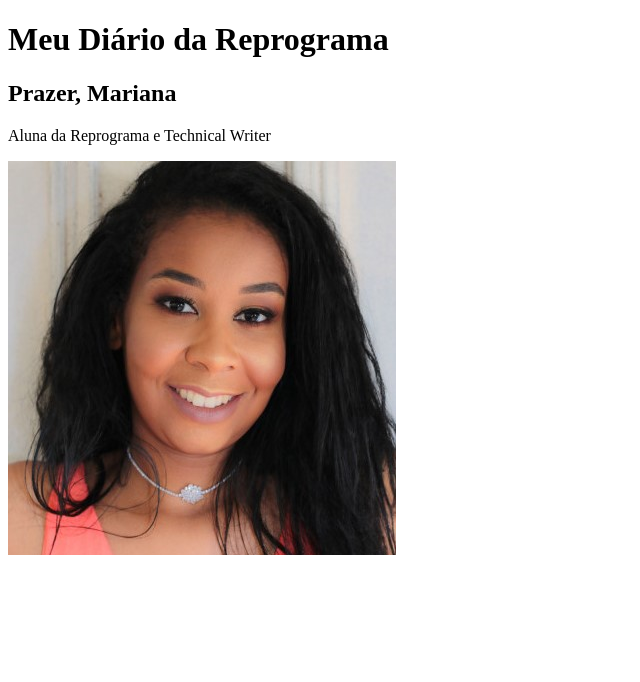
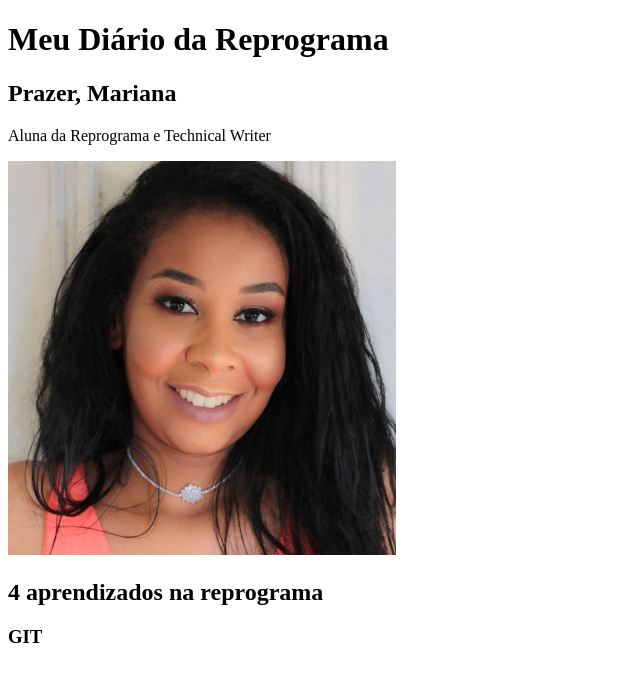
Before and after one commit to Mariana-Caetano/my-journal-reprograma, a React (Vite) app: page / in a window 1280 px wide. Shown: the top 682 px of the page, without its empty margins (0-640 px from the left). Built offline with nearby package versions, Linux system fonts and the light colour scheme.

Commit message:
Create Subtitle component

```diff
--- a/src/App.jsx
+++ b/src/App.jsx
@@ -1,6 +1,8 @@
 import { useState } from 'react'
 import Title from './components/Title'
 import About from './components/About'
+import Subtitle from './components/Subtitle'
+import Content from './components/Content'
 
 function App() {
   const [count, setCount] = useState(0)
@@ -16,6 +18,15 @@ function App() {
         text="Aluna da Reprograma e Technical Writer"
         pic="../src/assets/foto-Mariana.png" description="Foto Mariana"
       />
+
+      <Subtitle
+        contentTitle="4 aprendizados na reprograma"
+      />
+
+      <Content
+        contentSubtitle="GIT"
+        contentImg=""
+      />
     </>
 
   )
--- /dev/null
+++ b/src/components/Subtitle.jsx
@@ -0,0 +1,9 @@
+function Subtitle(props) {
+    return(
+        <>
+            <h2>{props.contentTitle}</h2>
+        </>
+    )
+}
+
+export default Subtitle
```
